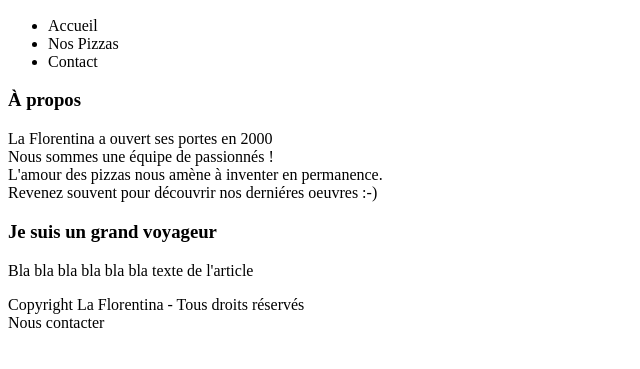
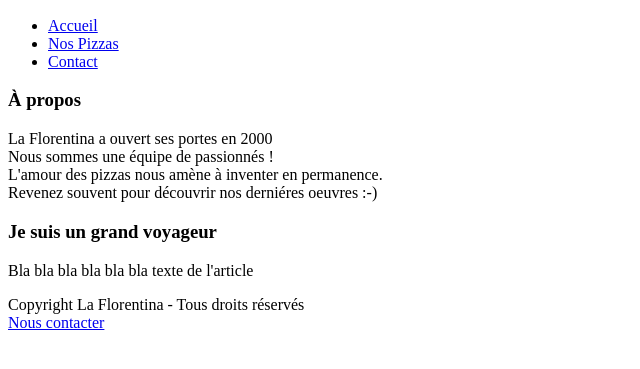
Before and after one commit to Bassaoud/workshop-html, a plain HTML site: page index.html in a window 1280 px wide. Shown: the part 97-466 px from the top of the page, without its empty margins (0-640 px from the left). Drawn offline with Linux system fonts and the light colour scheme.

Commit message:
dernier commit .. si Dieu veut

```diff
--- a/index.html
+++ b/index.html
@@ -10,9 +10,9 @@
       <h1>La Florentina</h1>
         <h2>Pizzéria</h2>
           <ul>
-            <li><a href="#"></a> Accueil</li>
-            <li><a href="#"></a> Nos Pizzas</li>
-            <li><a href="#"></a> Contact</li>
+            <li><a href="#"> Accueil</a></li>
+            <li><a href="#"> Nos Pizzas</a></li>
+            <li><a href="#"> Contact</a></li>
           </ul>
     </nav>
 </header>
@@ -24,7 +24,7 @@
 </main>
 
 <footer>
-<p>Copyright La Florentina - Tous droits réservés<br /><a href="#"></a> Nous contacter</p>
+<p>Copyright La Florentina - Tous droits réservés<br /><a href="#"> Nous contacter</a></p>
 
 </footer>
 </body>
```
